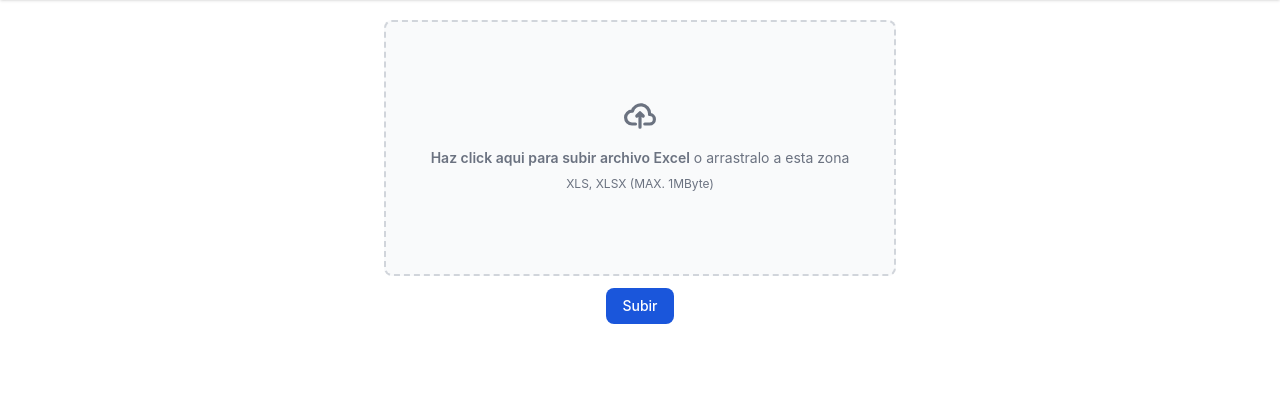
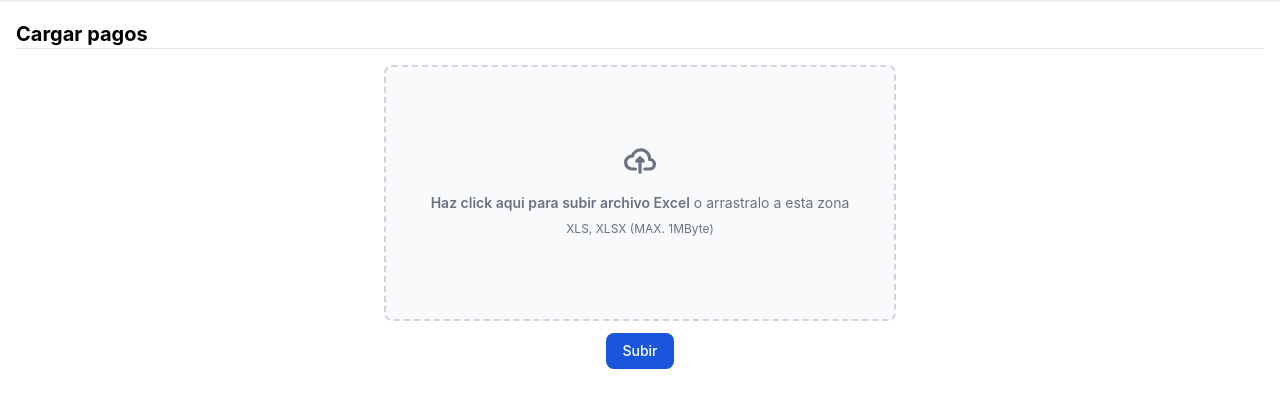
Before and after one commit to c-m-a/incapacidades, a Django app: page /cargar-pagos/ in a window 1280 px wide. Shown: the part 64-472 px from the top of the page. Run offline with Django 4.2, Linux system fonts and the light colour scheme; some libraries are stand-ins or nearby versions.

Commit message:
Add: Agregando titulos a plantillas cargar-pagos.html y cargar-archivos.html

```diff
--- a/incapacidades/templates/cargar-archivo.html
+++ b/incapacidades/templates/cargar-archivo.html
@@ -1,6 +1,8 @@
 {% extends 'base.html' %}
 {% block title %} Incapacidades | Agregar Movimiento {% endblock %}
 {% block content %}
+<h2 class="text-xl font-bold dark:text-white">Cargar incapacidades</h2>
+<hr class="divide-y divide-gray-100 mb-4" />
 <section class="max-w-lg mx-auto">
   <form method="post" enctype="multipart/form-data">
     {% csrf_token %}
--- a/incapacidades/templates/cargar-pagos.html
+++ b/incapacidades/templates/cargar-pagos.html
@@ -1,6 +1,8 @@
 {% extends 'base.html' %}
 {% block title %} Incapacidades | Agregar Movimiento {% endblock %}
 {% block content %}
+<h2 class="text-xl font-bold dark:text-white">Cargar pagos</h2>
+<hr class="divide-y divide-gray-100 mb-4" />
 <section class="max-w-lg mx-auto">
   <form method="post" enctype="multipart/form-data">
     {% csrf_token %}
```
